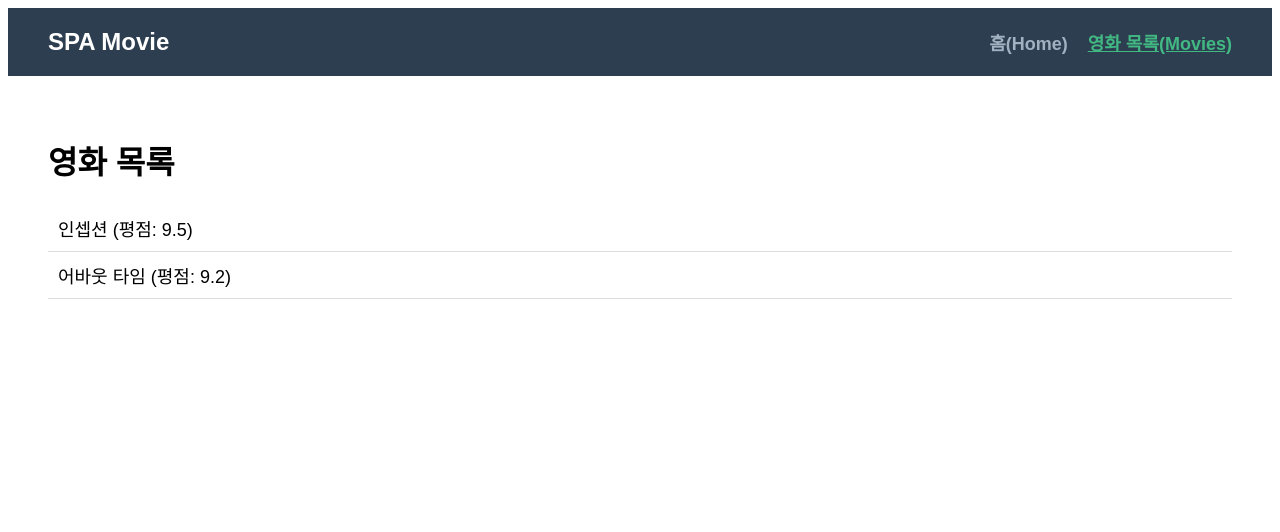
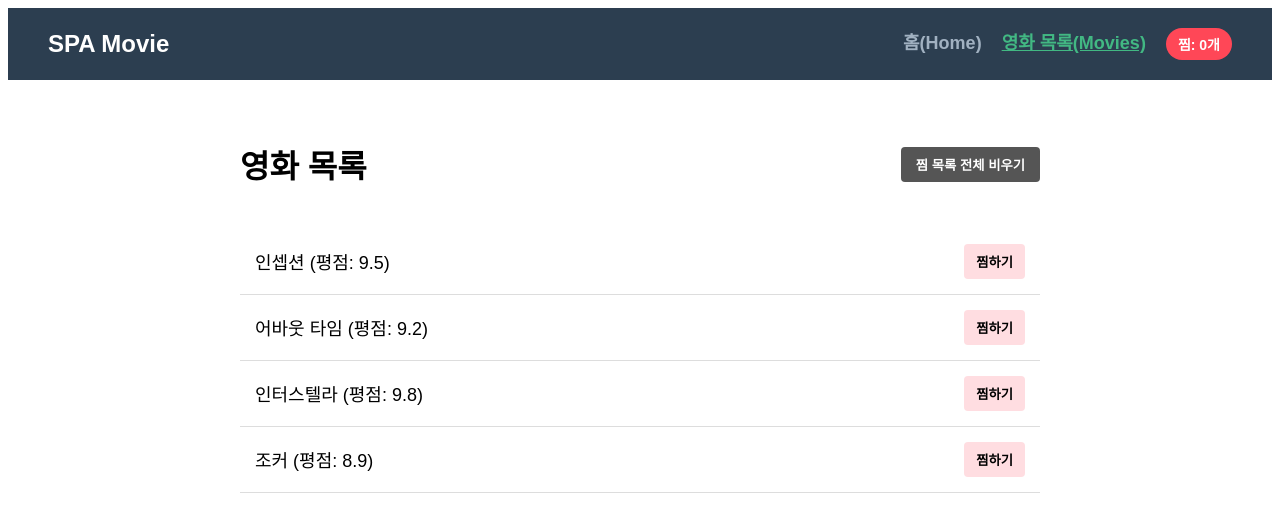
Before and after one commit to Editor0518/spa-movie-2026, a Vue app: page /movies in a window 1280 px wide. Shown: the top 532 px of the page. Built offline with nearby package versions, Linux system fonts and the light colour scheme.

Commit message:
Week 10: Pinia 및 로컬 스토리지 연동 완료

```diff
--- a/package.json
+++ b/package.json
@@ -9,6 +9,7 @@
     "preview": "vite preview"
   },
   "dependencies": {
+    "pinia": "^3.0.4",
     "vue": "^3.5.32",
     "vue-router": "^5.0.4"
   },
--- a/src/App.vue
+++ b/src/App.vue
@@ -1,4 +1,6 @@
 <script setup>
+import { useFavoritesStore } from './stores/favorites.js';
+const favoritesStore = useFavoritesStore();
 </script>
 
 <template>
@@ -8,6 +10,12 @@
       <nav class="links">
         <router-link to="/">홈(Home)</router-link>
         <router-link to="/movies">영화 목록(Movies)</router-link>
+        <div class="favorite-stats">
+          <span class="badge count-badge">찜: {{ favoritesStore.totalFavorites }}개</span>
+          <span v-if="favoritesStore.averageRating > 0" class="badge rating-badge">
+            평균 평점: {{ favoritesStore.averageRating }}
+          </span>
+        </div>
       </nav>
     </header>
     <router-view></router-view>
@@ -39,4 +47,23 @@
   color: #42b883;
   text-decoration: underline;
 }
+.favorite-stats {
+  display: flex;
+  gap: 10px;
+  align-items: center;
+}
+.badge {
+  padding: 6px 12px;
+  border-radius: 20px;
+  font-weight: bold;
+  font-size: 14px;
+}
+.count-badge {
+  background-color: #ff4757;
+  color: white;
+}
+.rating-badge {
+  background-color: #f1c40f;
+  color: #333;
+}
 </style>
--- /dev/null
+++ b/src/stores/favorites.js
@@ -0,0 +1,47 @@
+import { defineStore } from 'pinia';
+import { ref, computed, watch } from 'vue';
+
+export const useFavoritesStore = defineStore('favorites', () => {
+    // state
+    const savedFavorites = JSON.parse(localStorage.getItem('favorite_movies')) || [];
+    const favoriteMovies = ref(savedFavorites);
+
+    // getters
+    const totalFavorites = computed(() => favoriteMovies.value.length);
+
+    const averageRating = computed(() => {
+        if (favoriteMovies.value.length === 0) return 0;
+        const sum = favoriteMovies.value.reduce((sum, movie) => sum + movie.rating, 0);
+        return (sum / favoriteMovies.value.length).toFixed(1);
+    });
+
+    // actions
+    const toggleFavorite = (movie) => {
+        const index = favoriteMovies.value.findIndex((m) => m.id === movie.id);
+        if (index === -1) {
+            favoriteMovies.value.push(movie);
+        } else {
+            favoriteMovies.value.splice(index, 1);
+        }
+    };
+
+    const clearAllFavorites = () => {
+        favoriteMovies.value = [];
+    };
+
+    watch(
+        favoriteMovies,
+        (newVal) => {
+            localStorage.setItem('favorite_movies', JSON.stringify(newVal));
+        },
+        { deep: true }
+    );
+
+    return {
+        favoriteMovies,
+        totalFavorites,
+        averageRating,
+        toggleFavorite,
+        clearAllFavorites,
+    };
+});
--- a/src/views/MoviesView.vue
+++ b/src/views/MoviesView.vue
@@ -1,18 +1,32 @@
 <script setup>
 import {ref} from 'vue';
+import { useFavoritesStore } from '../stores/favorites.js';
+
+//중앙 금고
+const favoritesStore = useFavoritesStore();
 
 const movies = ref([
     { id: 1, title: '인셉션', rating: 9.5 },
-    { id: 2, title: '어바웃 타임', rating: 9.2 }
+    { id: 2, title: '어바웃 타임', rating: 9.2 },
+    { id: 3, title: '인터스텔라', rating: 9.8 },
+    { id: 4, title: '조커', rating: 8.9 }
 ])
 </script>
 
 <template>
     <main class="page">
-        <h1>영화 목록</h1>
+        <div class="header-area">
+            <h1>영화 목록</h1>
+            <button @click="favoritesStore.clearAllFavorites" class="clear-btn">
+                찜 목록 전체 비우기
+            </button>
+        </div>
         <ul>
-            <li v-for="movie in movies" :key="movie.id">
-                {{ movie.title }} (평점: {{ movie.rating }})
+            <li v-for="movie in movies" :key="movie.id" class="movie-item">
+                <span class="movie-info">{{ movie.title }} (평점: {{ movie.rating }})</span>
+                <button @click="favoritesStore.toggleFavorite(movie)" class="fav-btn">
+                    {{ favoritesStore.favoriteMovies.some((m) => m.id === movie.id) ? '찜 취소' : '찜하기' }}
+                </button>
             </li>
         </ul>
     </main>
@@ -29,4 +43,48 @@
     border-bottom: 1px solid #ddd;
     font-size: 18px;
 }
+.page {padding: 40px; max-width: 800px; margin: 0 auto;}
+.header-area {
+    display: flex;
+    justify-content: space-between;
+    align-items: center;
+    margin-bottom: 20px;
+}
+.ul{
+    list-style: none;
+    padding: 0;
+}
+.movie-item{
+    display: flex;
+    justify-content: space-between;
+    align-items: center;
+    padding: 15px;
+    border-bottom: 1px solid #ddd;
+    font-size: 18px;
+}
+.fav-btn {
+    padding: 8px 12px;
+    border: none;
+    border-radius: 4px;
+    cursor: pointer;
+    background-color: #ffdde1;
+    font-weight: bold;
+    transition: 0.2s;
+}
+.fav-btn:hover {
+    background-color: #ffc0cb;
+}
+.clear-btn {
+    padding: 8px 15px;
+    border: none;
+    border-radius: 4px;
+    cursor: pointer;
+    color: white;
+    background-color: #555;
+    font-weight: bold;
+}
+.clear-btn:hover {
+    background-color: #333;
+}
+
 </style>
```
Also changed, not shown: src/main.js (+9 -7 lines), 1 other file (tests, documents, lock files or other folders).
